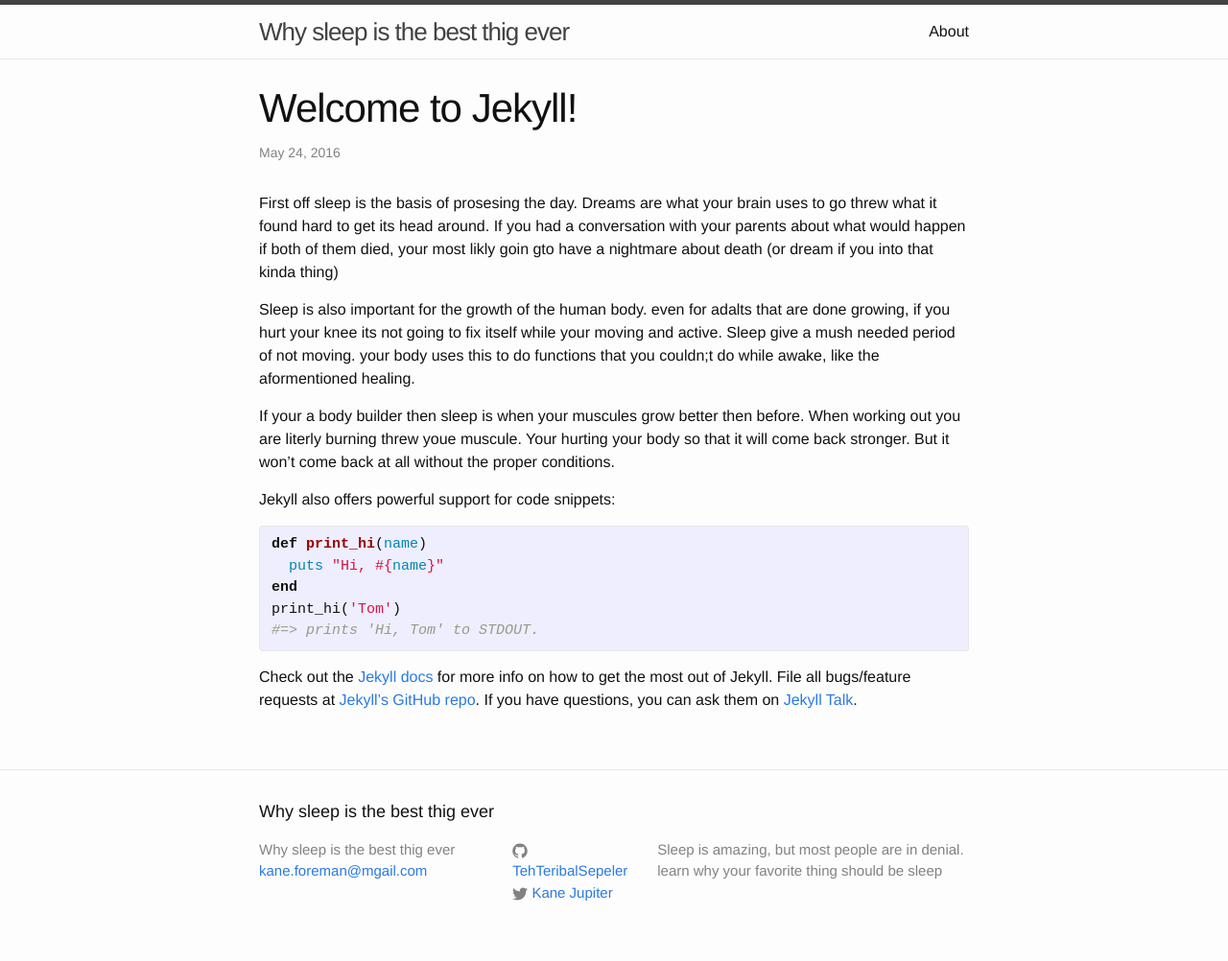
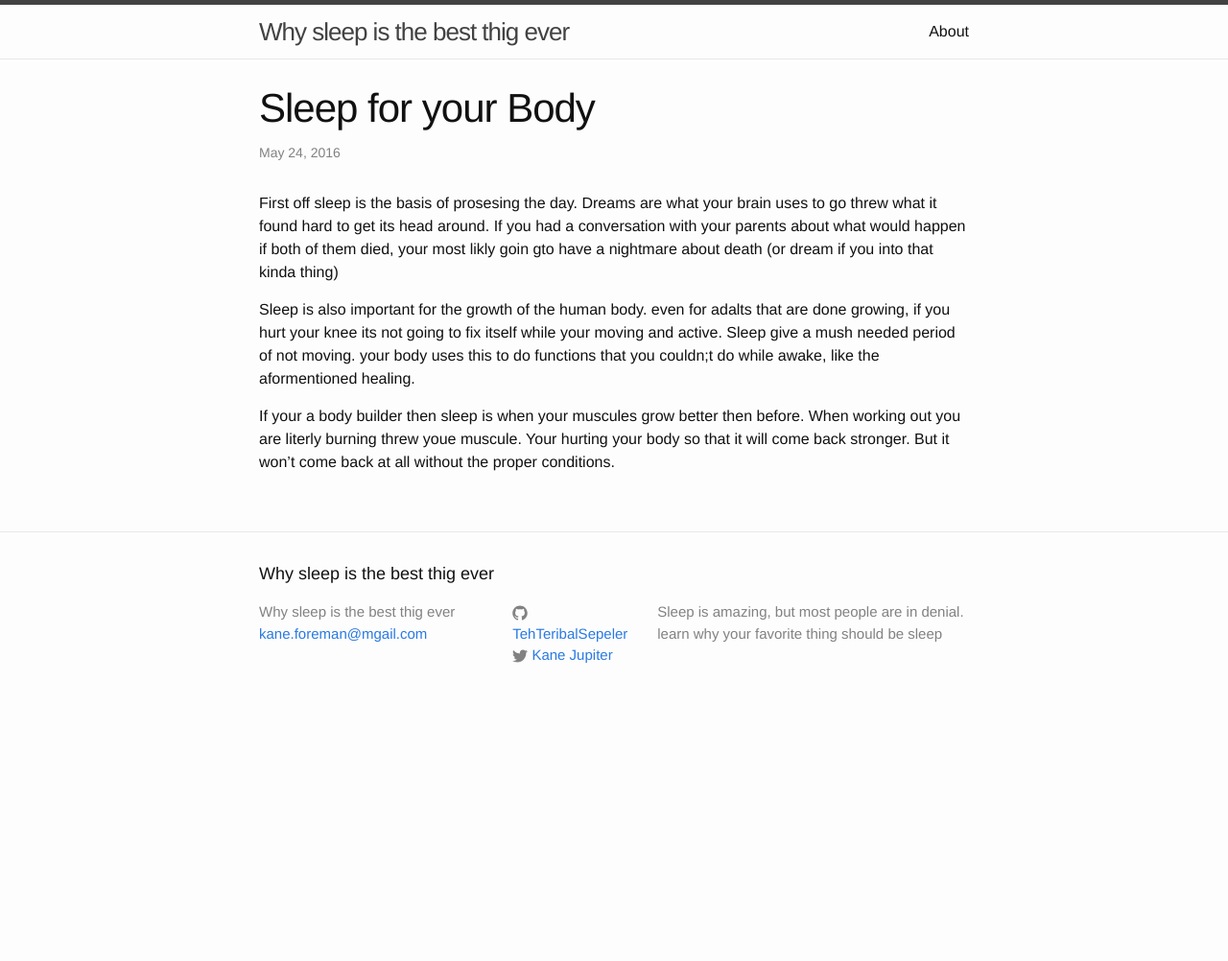
Before and after one commit to TehTeribalSepeler/TehTeribalSepeler.github.io, a Jekyll site: the page built from _posts/2016-05-24-welcome-to-jekyll.markdown, in a window 1280 px wide. Shown: the whole page at 96% size. Built offline with Jekyll 4.4.1, drawn with Linux system fonts in a browser that asks for light colours; after the commit the page ends 900 px from its top, so only the background shows below that.

Commit message:
Update 2016-05-24-welcome-to-jekyll.markdown

```diff
--- a/_posts/2016-05-24-welcome-to-jekyll.markdown
+++ b/_posts/2016-05-24-welcome-to-jekyll.markdown
@@ -1,6 +1,6 @@
 ---
 layout: post
-title:  "Welcome to Jekyll!"
+title:  "Sleep for your Body"
 date:   2016-05-24 13:55:54 -0400
 categories: Sleep
 ---
@@ -9,19 +9,3 @@ First off sleep is the basis of prosesing the day. Dreams are what your brain us
 Sleep is also important for the growth of the human body. even for adalts that are done growing, if you hurt your knee its not going to fix itself while your moving and active. Sleep give a mush needed period of not moving. your body uses this to do functions that you couldn;t do while awake, like the aformentioned healing.
 
 If your a body builder then sleep is when your muscules grow better then before. When working out you are literly burning threw youe muscule. Your hurting your body so that it will come back stronger. But it won't come back at all without the proper conditions.
-
-Jekyll also offers powerful support for code snippets:
-
-{% highlight ruby %}
-def print_hi(name)
-  puts "Hi, #{name}"
-end
-print_hi('Tom')
-#=> prints 'Hi, Tom' to STDOUT.
-{% endhighlight %}
-
-Check out the [Jekyll docs][jekyll-docs] for more info on how to get the most out of Jekyll. File all bugs/feature requests at [Jekyll’s GitHub repo][jekyll-gh]. If you have questions, you can ask them on [Jekyll Talk][jekyll-talk].
-
-[jekyll-docs]: http://jekyllrb.com/docs/home
-[jekyll-gh]:   https://github.com/jekyll/jekyll
-[jekyll-talk]: https://talk.jekyllrb.com/
```
